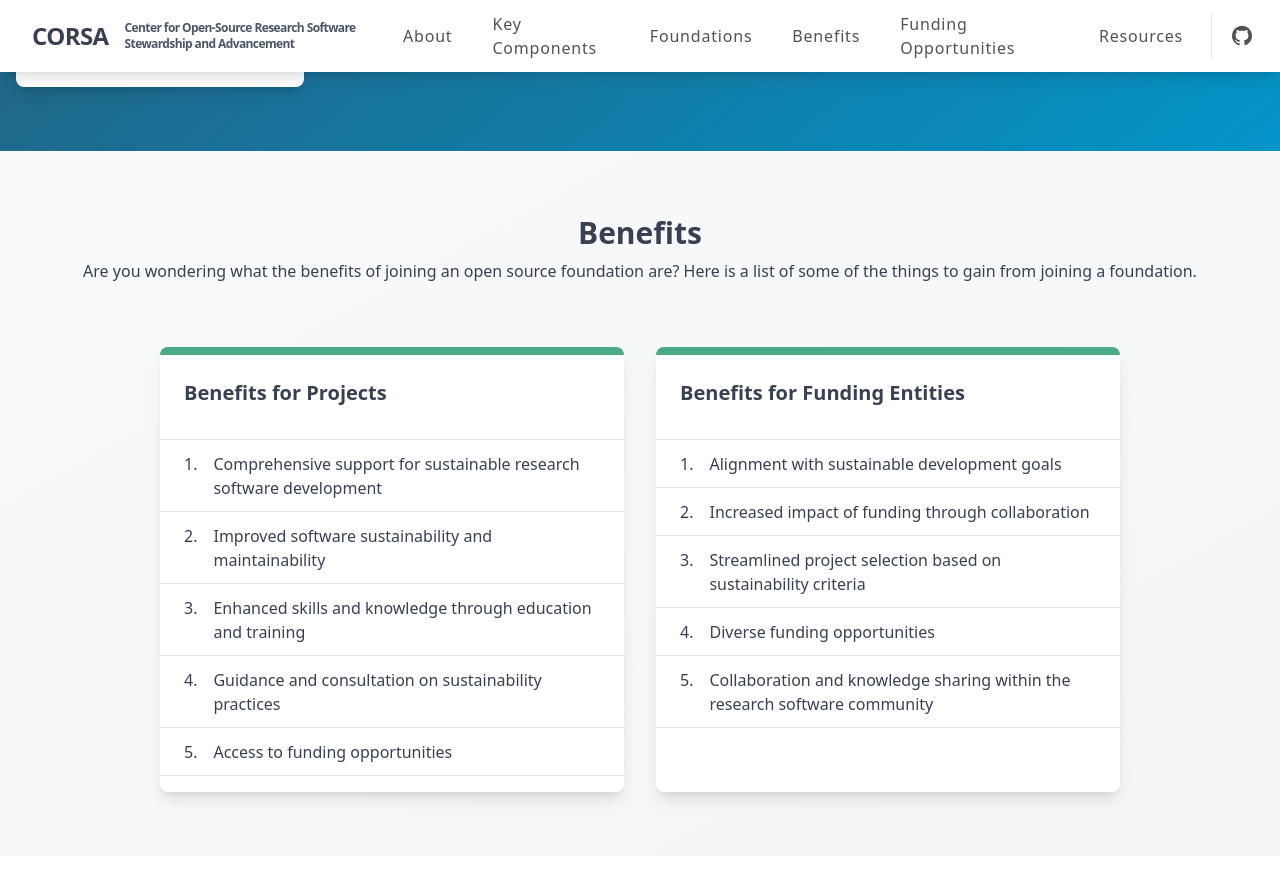
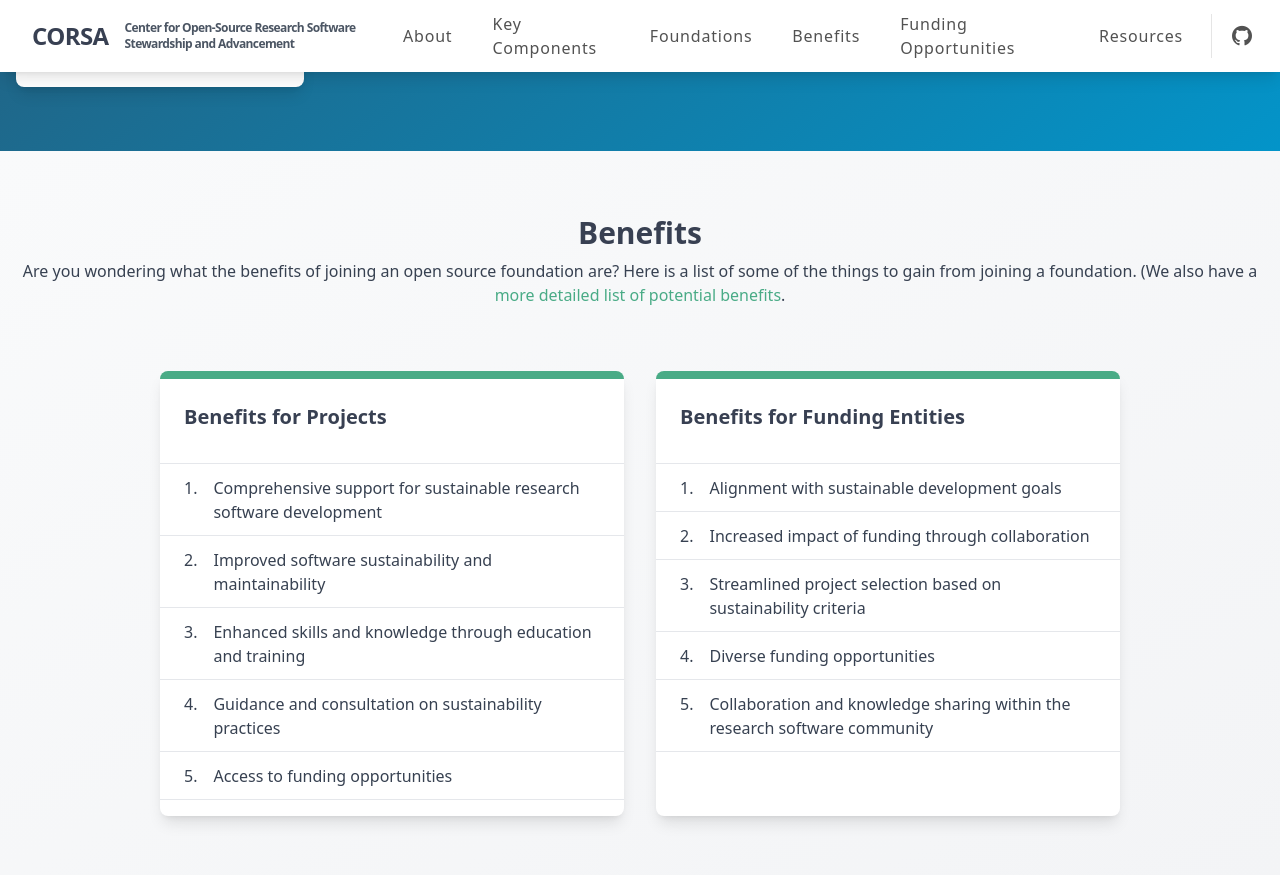
Before and after one commit to corsa-center/corsa-center.github.io, a Jekyll site: the page built from docs/index.html, in a window 1280 px wide and 900 px high, scrolled down 2447 px. Shown: the top 875 px of the window. Built offline with Jekyll 4.4.1, drawn with Linux system fonts in a browser that asks for light colours; nearby versions of some CDN libraries.

Commit message:
Update index.html

```diff
--- a/docs/index.html
+++ b/docs/index.html
@@ -68,7 +68,7 @@ foundation_items:
 
 # BENEFITS SECTION
 benefits_heading: Benefits
-benefits_subtext: Are you wondering what the benefits of joining an open source foundation are? Here is a list of some of the things to gain from joining a foundation.
+benefits_subtext: Are you wondering what the benefits of joining an open source foundation are? Here is a list of some of the things to gain from joining a foundation. (We also have a <a href="foundations/benefits.html">more detailed list of potential benefits</a>.
 benefit_types:
   - title: Benefits for Projects
     benefit_list:
```
